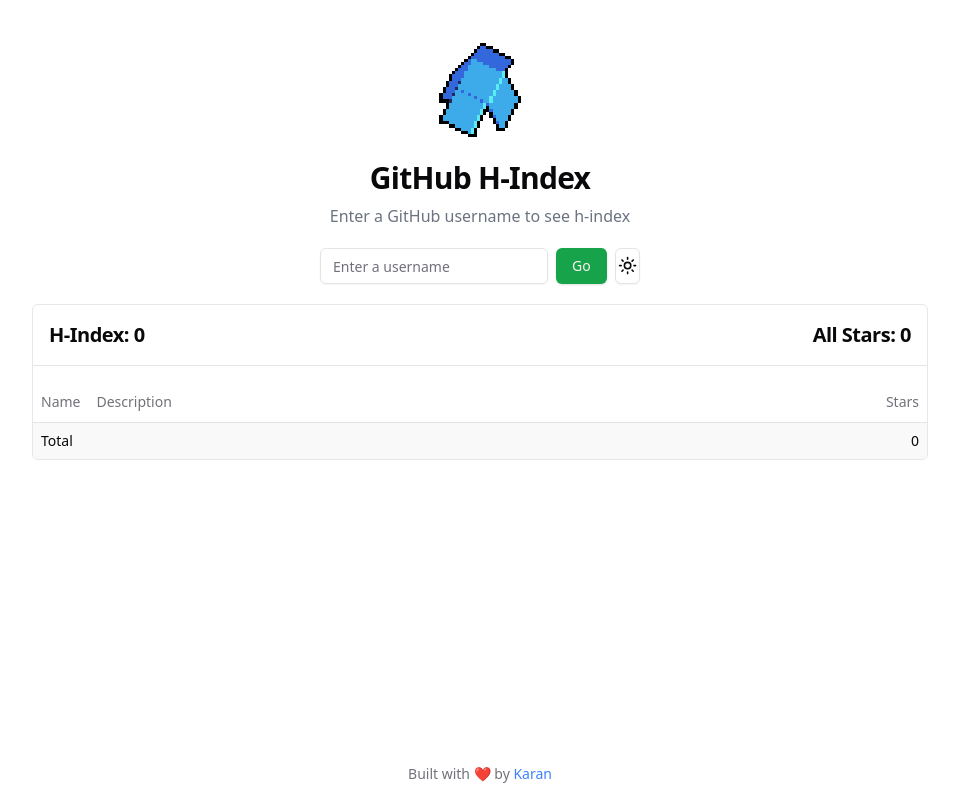
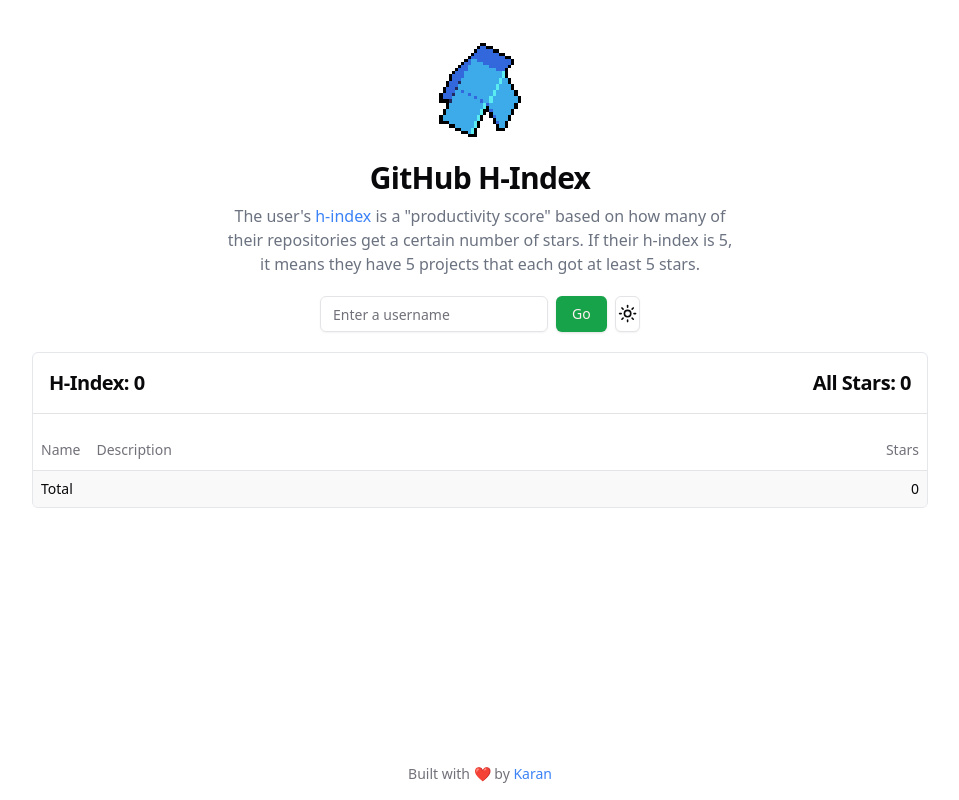
Before and after one commit to crnsh/github-h-index, a Next.js app: page / in a window 1280 px wide. Shown: the whole page, without its empty margins (160-1119 px from the left). Built offline with nearby package versions, Linux system fonts and the light colour scheme.

Commit message:
feat: add explanation

```diff
--- a/src/pages/index.tsx
+++ b/src/pages/index.tsx
@@ -185,7 +185,9 @@
         </svg>
         <div className="space-y-2 text-center">
           <h1 className="text-3xl font-bold tracking-tight">GitHub H-Index</h1>
-          <p className="text-gray-500 dark:text-gray-400">Enter a GitHub username to see h-index</p>
+          <p className="text-gray-500 dark:text-gray-400 max-w-lg">
+          The user's <a href="https://en.wikipedia.org/wiki/H-index" className=" text-blue-500">h-index</a> is a "productivity score" based on how many of their repositories get a certain number of stars. If their h-index is 5, it means they have 5 projects that each got at least 5 stars.
+          </p>
         </div>
         <form onSubmit={handleSubmit} className="mx-auto max-w-xs space-y-4">
           <div className="flex flex-row justify-items-end gap-2 w-full">
```
